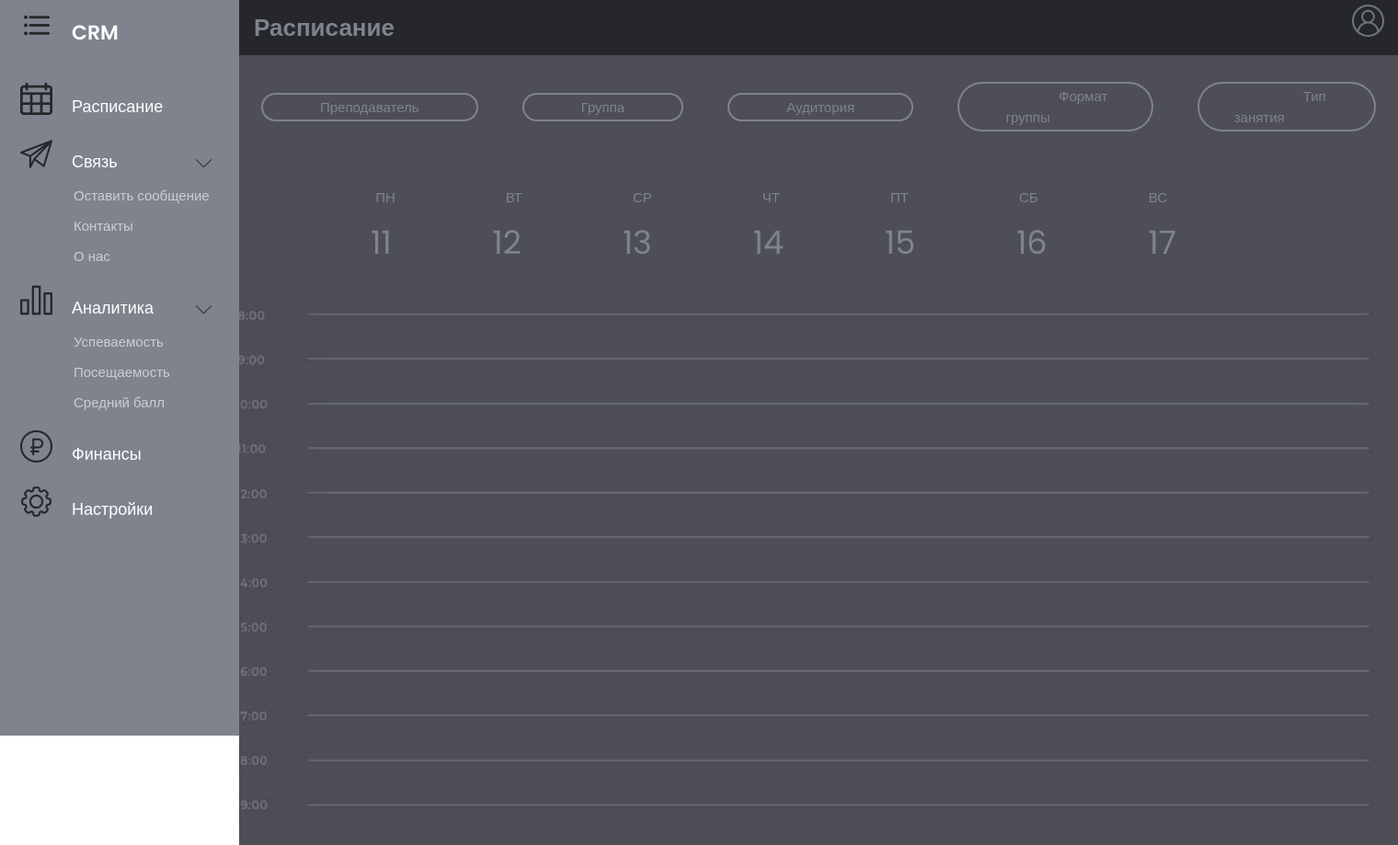
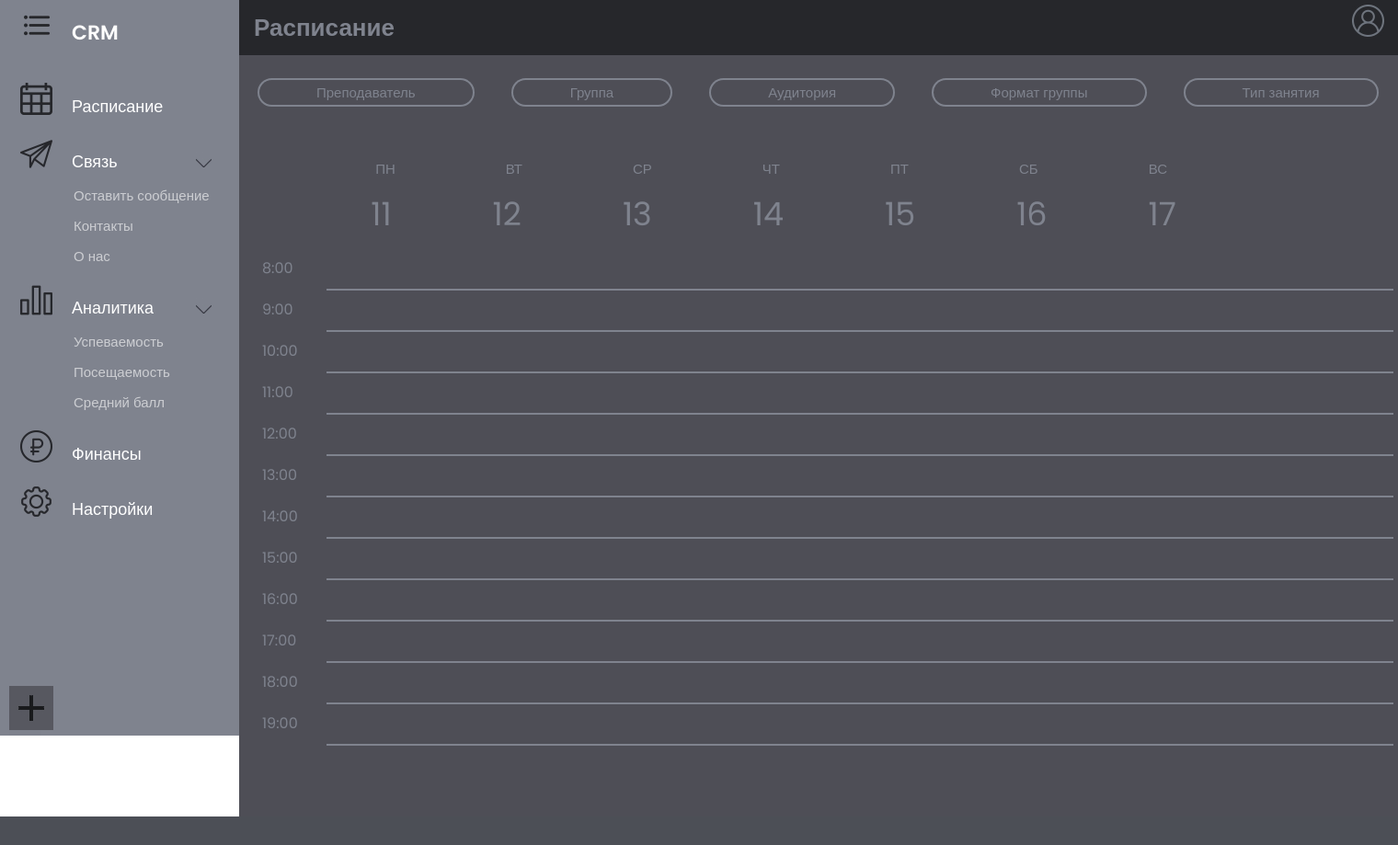
Before and after one commit to PetrR2207/crm-projects, a Django app: page / in a window 1520 px wide. Shown: the whole page at 92% size. After the commit the page ends 888 px from the top, so only its background shows below. Run offline with Django 4.2, Linux system fonts and the light colour scheme; some web fonts are replaced.

Commit message:
dashboard good

```diff
--- a/crmsystem/static/css/style.css
+++ b/crmsystem/static/css/style.css
@@ -216,6 +216,7 @@
 }
 .home-section .home-body2{
     padding: 5px 0vh 5px 7%;
+
     height: 100%;
     width: 100%;
     display: flex;
@@ -223,6 +224,19 @@
     background-color: #4E4E56;
 }
 .home-section .home-body3{
+    padding: 5px 0px 0px 25px;
+    line-height: 45px;
+    width: 100%;
+    height: 78vh;
+    background-size: cover;
+    color: #7F838E;
+    background-color: #4E4E56;
+}
+.home-section .home-body3 .hr{
+    padding: 0px 5px 0px 70px;
+    height: 0vh;
+}
+.home-section .home-body4{
     padding: 5px 0vh 5px 0%;
     width: 100%;
     height: 78vh;
@@ -236,6 +250,7 @@
     color:#7F838E;
     font-size: 15px;
     margin: 60px;
+    white-space: nowrap; /* Запрещаем перенос текста*/
 }
 .button {
   /* Сбрасываем дефолтные стили */
@@ -287,7 +302,7 @@
 }
 
 div-home {
-  margin: 24px;
+  margin: 20px;
   text-align: center;
 }
 .home-section .home-body1 .home-page-content .text{
--- a/crmsystem/static/css/styleform.css
+++ b/crmsystem/static/css/styleform.css
@@ -8,7 +8,7 @@
   opacity: 0.8;
   position: fixed;
   bottom: 0px;
-  right: 1679px;
+  right: 1475px;
   width: 35px;
   z-index:99999999;
 }
--- a/crmsystem/templates/crmsystem/home.html
+++ b/crmsystem/templates/crmsystem/home.html
@@ -151,6 +151,18 @@
          </div>
      </div>
      <div class="home-body3">
+          8:00<div class="home-body3 hr"><hr color="#7F838E"></div>
+         9:00<div class="home-body3 hr"><hr color="#7F838E"></div>
+         10:00<div class="home-body3 hr"><hr color="#7F838E"></div>
+         11:00<div class="home-body3 hr"><hr color="#7F838E"></div>
+         12:00<div class="home-body3 hr"><hr color="#7F838E"></div>
+         13:00<div class="home-body3 hr"><hr color="#7F838E"></div>
+         14:00<div class="home-body3 hr"><hr color="#7F838E"></div>
+         15:00<div class="home-body3 hr"><hr color="#7F838E"></div>
+         16:00<div class="home-body3 hr"><hr color="#7F838E"></div>
+         17:00<div class="home-body3 hr"><hr color="#7F838E"></div>
+         18:00<div class="home-body3 hr"><hr color="#7F838E"></div>
+         19:00<div class="home-body3 hr"><hr color="#7F838E"></div>
      </div>
 
     <head>
```
